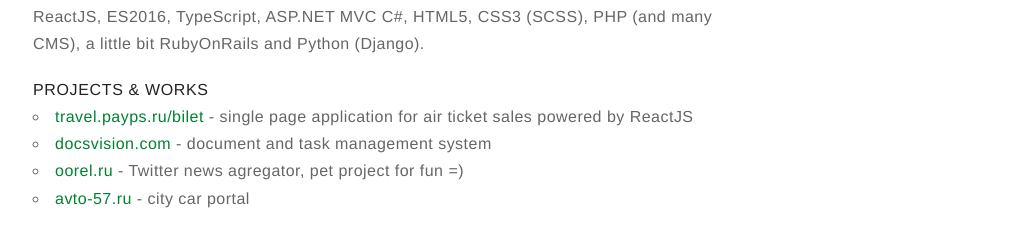
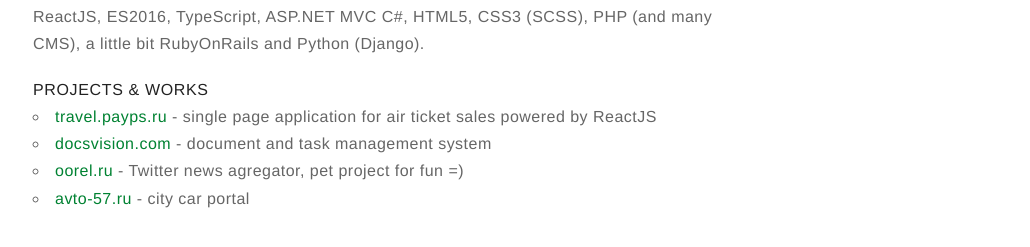
Before and after one commit to ArtemGrinn/artemgrinn.github.io, a Jekyll site: the page built from index.md, in a window 1280 px wide. Shown: the part 479-726 px from the top of the page, without its empty margins (247-1277 px from the left). Built offline with Jekyll 4.4.1, drawn with Linux system fonts in a browser that asks for light colours; our own code applies the rules of GitHub Pages for plain Markdown files.

Commit message:
Update index.md

```diff
--- a/index.md
+++ b/index.md
@@ -11,7 +11,7 @@
 
 # PROJECTS & WORKS
 
-- [travel.payps.ru/bilet](http://travel.payps.ru) - single page application for air ticket sales powered by ReactJS
+- [travel.payps.ru](http://travel.payps.ru/bilet) - single page application for air ticket sales powered by ReactJS
 - [docsvision.com](http://www.docsvision.com/products/legkiy-klient/) - document and task management system
 - [oorel.ru](http://oorel.ru) - Twitter news agregator, pet project for fun =)
 - [avto-57.ru](http://avto-57.ru) - city car portal
```
